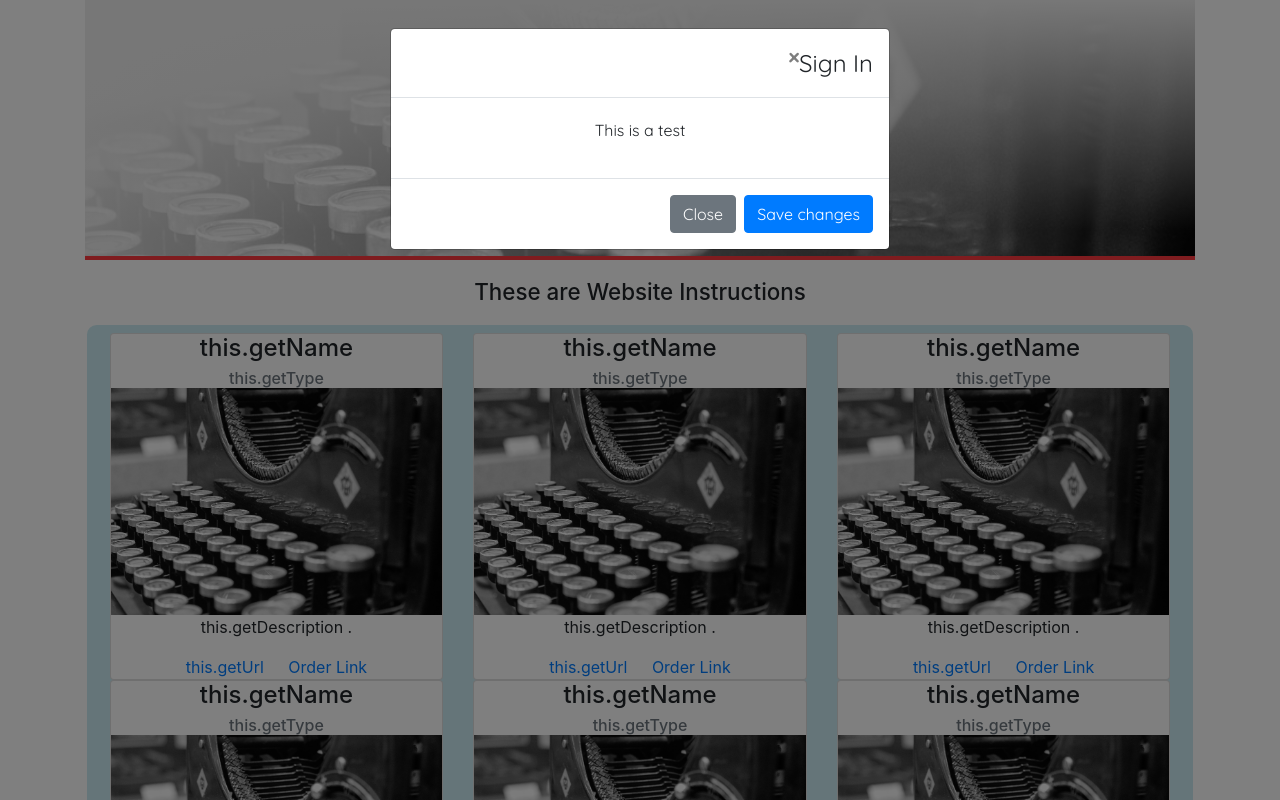
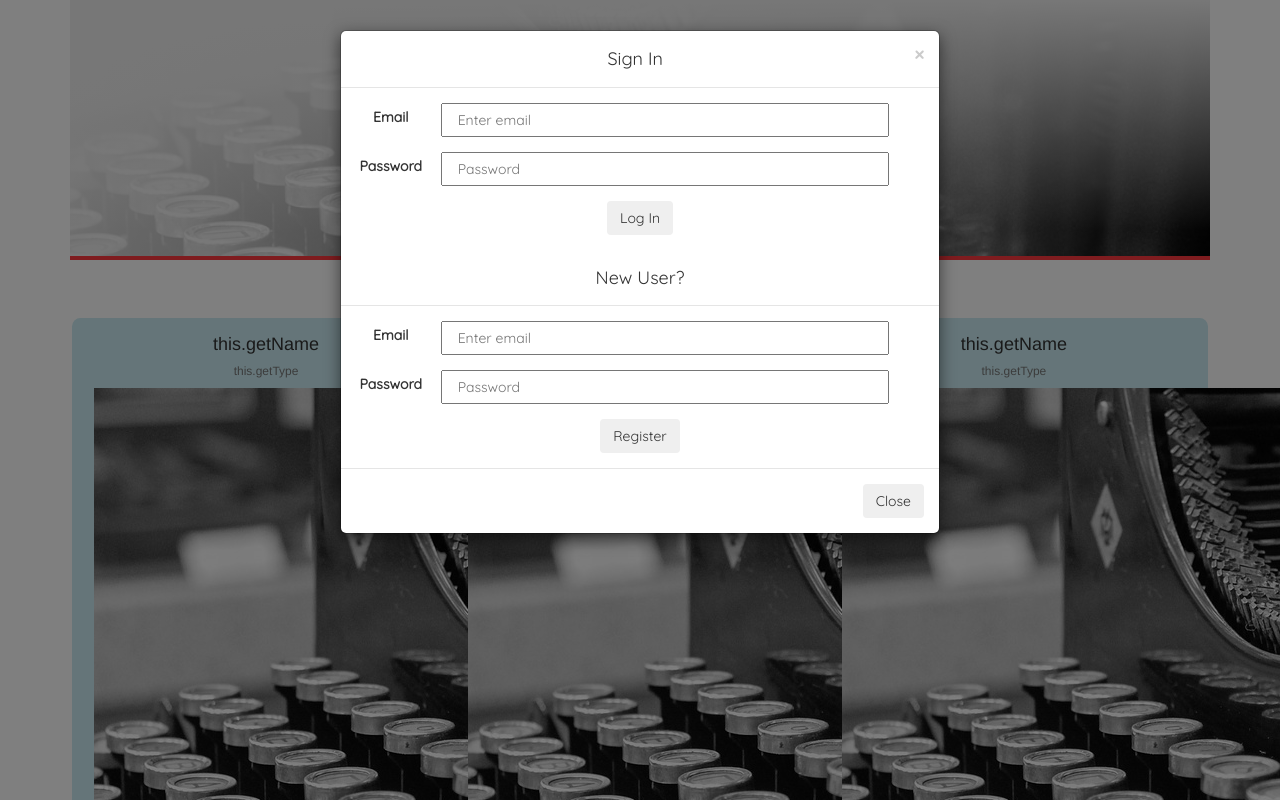
Before and after one commit to jryanconklin/delivery-service, a PHP site: template views/index.html.twig in a window 1280 px wide, after a click on "User Login". Run offline with PHP 8.4, Linux system fonts and the light colour scheme; the template is opened without the code that fills it, so the values that code supplies are empty; some libraries are stand-ins or nearby versions.

Commit message:
Update the Modal for Sign In and Registration.

```diff
--- a/views/header.html.twig
+++ b/views/header.html.twig
@@ -25,17 +25,46 @@
                                     <button type="button" class="close" data-dismiss="modal" aria-label="Close">
                                         <span aria-hidden="true">&times;</span>
                                     </button>
-                                    <h4 class="modal-title" id="myModalLabel">Sign In</h4>
+                                    <h4 class="modal-title" id="signIn">Sign In</h4>
                                 </div>
                                 <div class="modal-body">
-                                    <p>
-                                        This is a test
-                                    </p>
+                                    <form>
+                                        <div class="form-group row">
+                                            <label class="col-xs-2" for="email">Email</label>
+                                            <input class="col-xs-9" type="email" class="form-control" id="signInEmail" aria-describedby="emailHelp" placeholder="Enter email">
+                                        </div>
+
+                                        <div class="form-group row">
+                                            <label class="col-xs-2" for="password">Password</label>
+                                            <input class="col-xs-9" type="password" class="form-control" id="singInPassword" placeholder="Password">
+                                        </div>
+                                        <button class="btn btn-secondary" type="submit" name="button">Log In</button>
+                                    </form>
                                 </div>
+
+                                <div class="modal-header">
+                                    <h4 class="modal-title" id="newUser">New User?</h4>
+                                </div>
+
+                                <div class="modal-body">
+                                    <form>
+                                        <div class="form-group row">
+                                            <label class="col-xs-2" for="email">Email</label>
+                                            <input class="col-xs-9" type="email" class="form-control" id="newUserEmail" aria-describedby="emailHelp" placeholder="Enter email">
+                                        </div>
+
+                                        <div class="form-group row">
+                                            <label class="col-xs-2" for="password">Password</label>
+                                            <input class="col-xs-9" type="password" class="form-control" id="newUserPassword" placeholder="Password">
+                                        </div>
+                                        <button class="btn btn-secondary" type="submit" name="button">Register</button>
+                                    </form>
+                                </div>
+
                                 <div class="modal-footer">
                                     <button type="button" class="btn btn-secondary" data-dismiss="modal">Close</button>
-                                    <button type="button" class="btn btn-primary">Save changes</button>
                                 </div>
+
                             </div>
                         </div>
                     </div>
```
